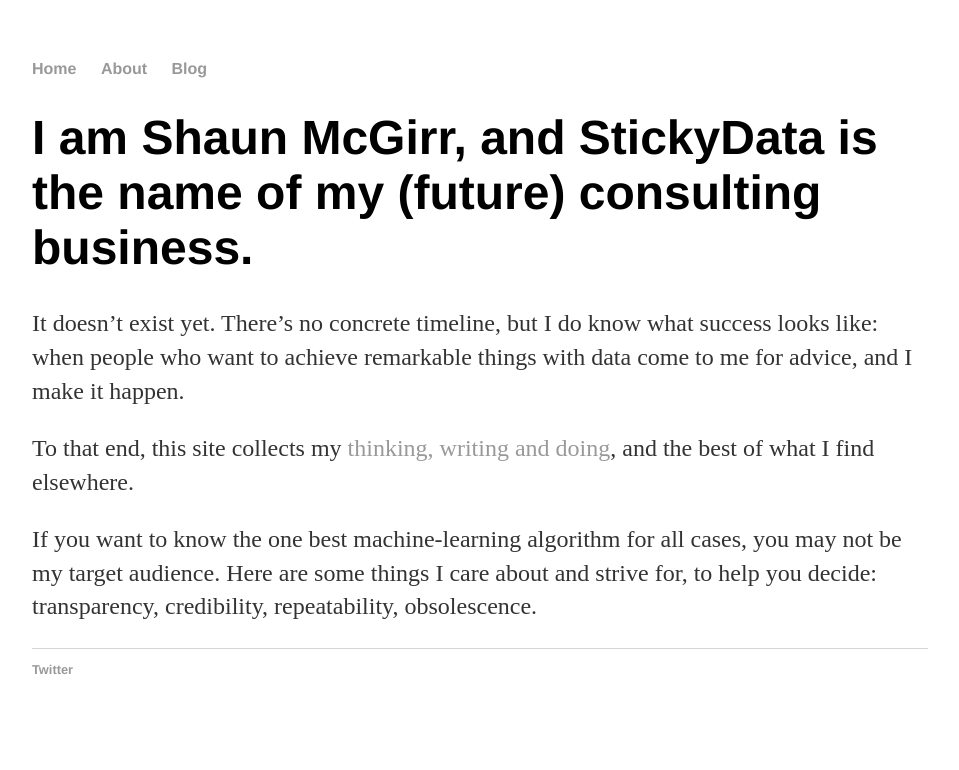
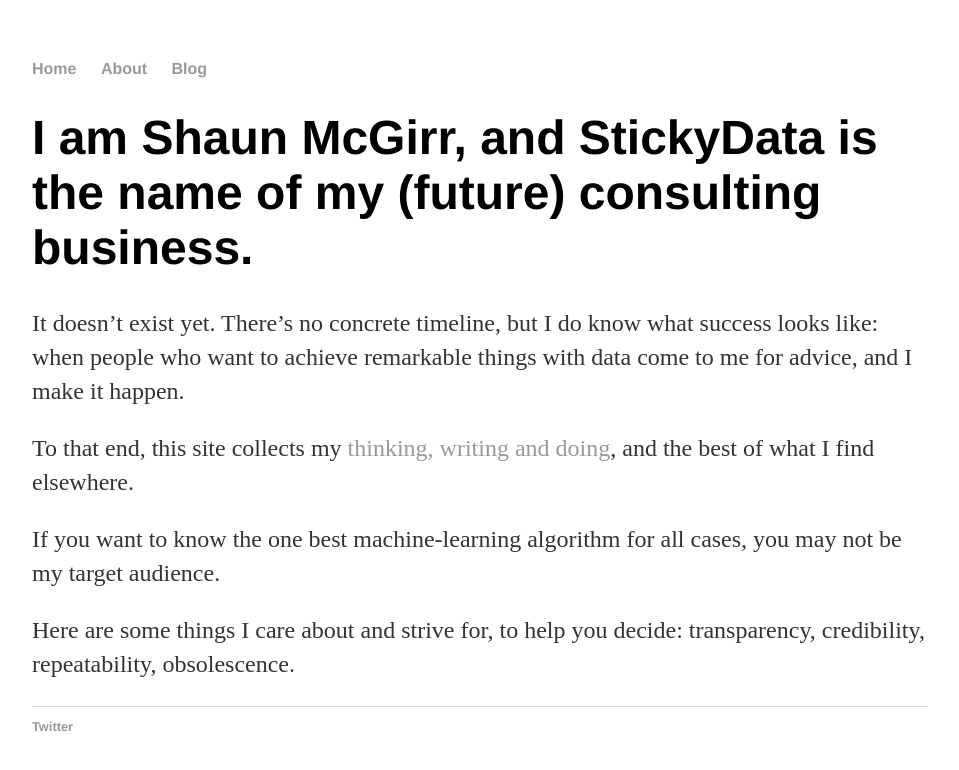
Before and after one commit to stickydata/stickydata.github.io, a Jekyll site: the page built from index.html, in a window 1280 px wide. Shown: the top 770 px of the page, without its empty margins (160-1119 px from the left). Built offline with Jekyll 4.4.1, drawn with Linux system fonts in a browser that asks for light colours.

Commit message:
Updating front page

```diff
--- a/index.html
+++ b/index.html
@@ -6,5 +6,6 @@ title: StickyData - building better data teams
 	<h1>I am Shaun McGirr, and StickyData is the name of my (future) consulting business.</h1>
 	<p>It doesn’t exist yet. There’s no concrete timeline, but I do know what success looks like: when people who want to achieve remarkable things with data come to me for advice, and I make it happen.</p>
 	<p>To that end, this site collects my <a href="/blog">thinking, writing and doing</a>, and the best of what I find elsewhere.</p>
-	<p>If you want to know the one best machine-learning algorithm for all cases, you may not be my target audience. Here are some things I care about and strive for, to help you decide: transparency, credibility, repeatability, obsolescence.</p>
+	<p>If you want to know the one best machine-learning algorithm for all cases, you may not be my target audience.</p>
+	<p>Here are some things I care about and strive for, to help you decide: transparency, credibility, repeatability, obsolescence.</p>
 </div><!-- /.blurb -->
```
